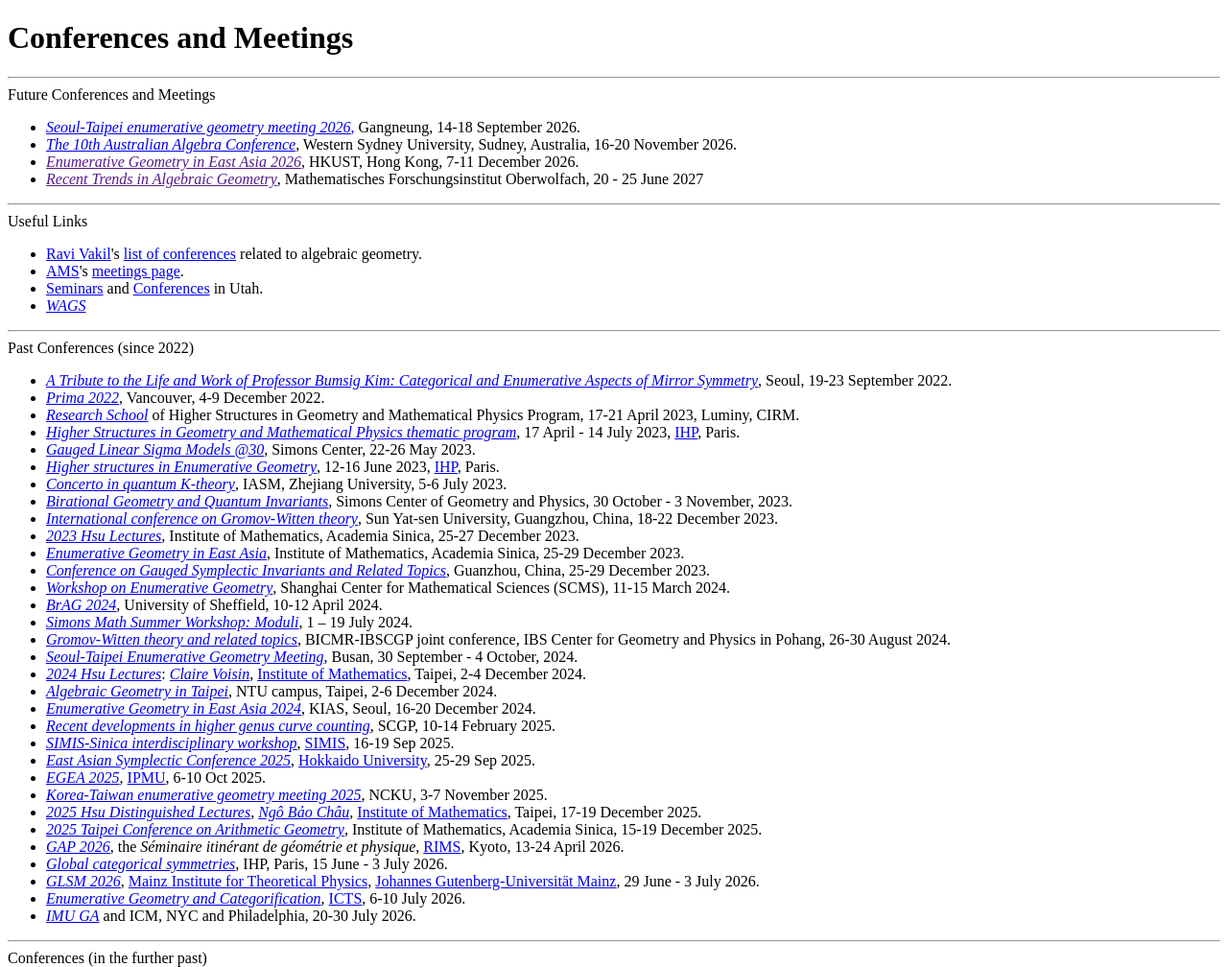
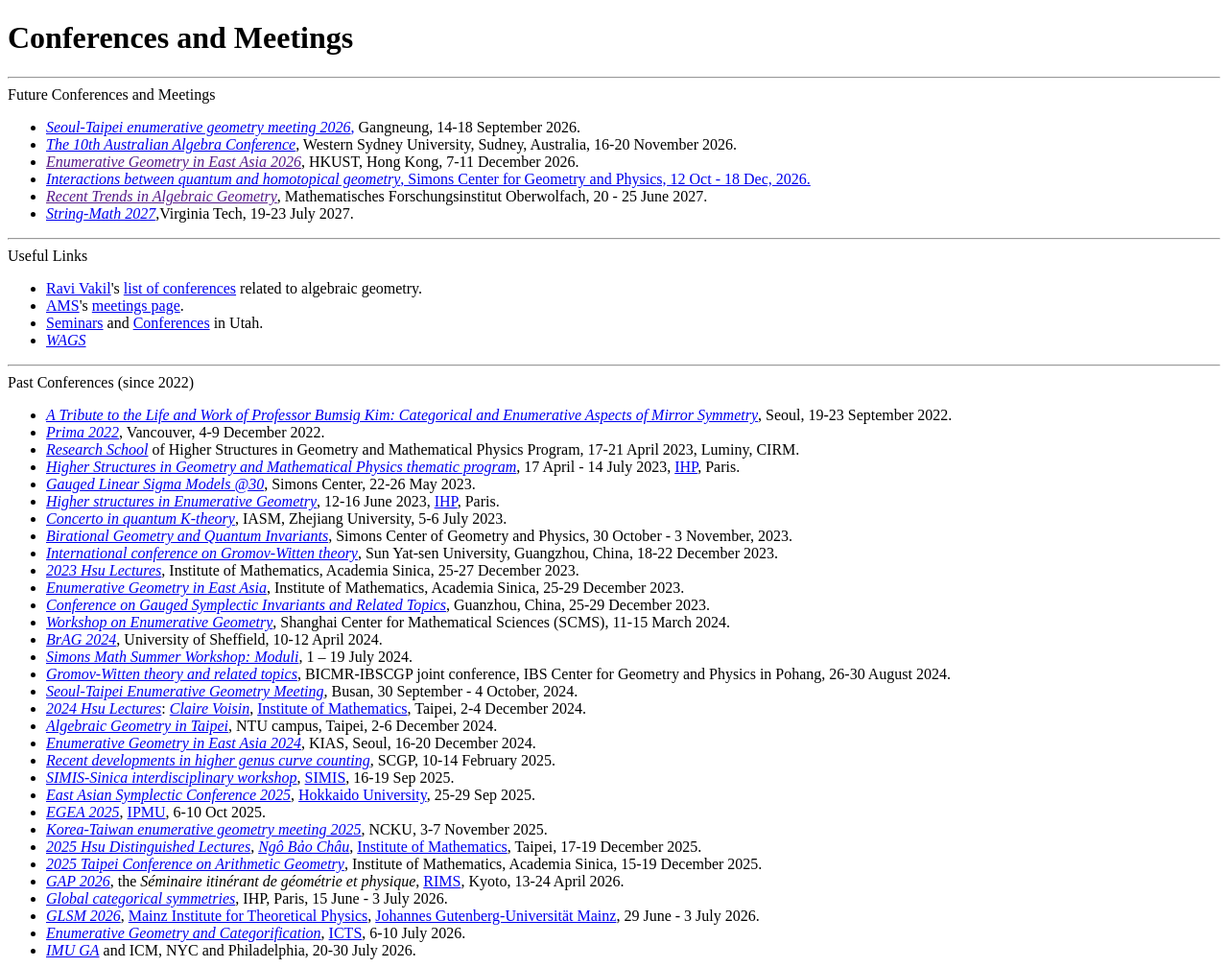
Before and after one commit to ypleemath/ypleemath.github.io, a plain HTML site: page conferences.html in a window 1280 px wide. Shown: the top 1008 px of the page at 96% size. Drawn offline with Linux system fonts and the light colour scheme.

Commit message:
Add files via upload

```diff
--- a/conferences.html
+++ b/conferences.html
@@ -25,7 +25,12 @@ Future Conferences and Meetings
 
 <li><a href=""><i>Enumerative Geometry in East Asia 2026</i></a>, HKUST, Hong Kong, 7-11 December 2026.</li>
 
-<li><a href=""><i>Recent Trends in Algebraic Geometry</i></a>, Mathematisches Forschungsinstitut Oberwolfach, 20 - 25 June 2027
+<li><a href="https://scgp.stonybrook.edu/archives/47154"><i>Interactions between quantum and homotopical geometry</i>, Simons Center for Geometry and Physics, 12 Oct - 18 Dec, 2026. </li>
+
+
+<li><a href=""><i>Recent Trends in Algebraic Geometry</i></a>, Mathematisches Forschungsinstitut Oberwolfach, 20 - 25 June 2027. </li>
+
+<li><a href="http://www.stringmath2027.phys.vt.edu"><i>String-Math 2027</i></a>,Virginia Tech, 19-23 July 2027.</li>
 
 </ul>
 
```
